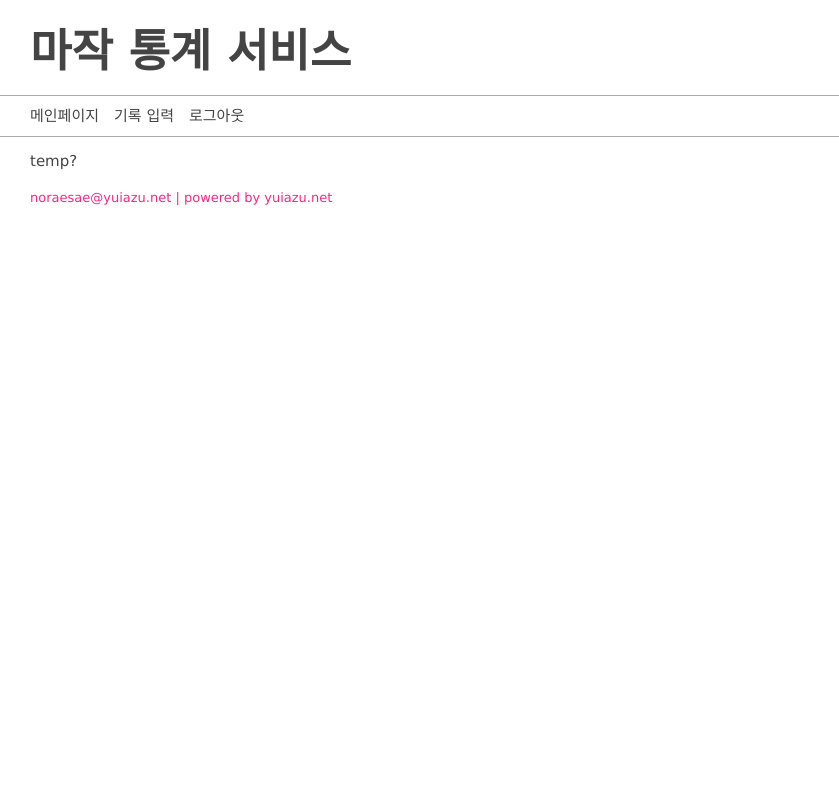
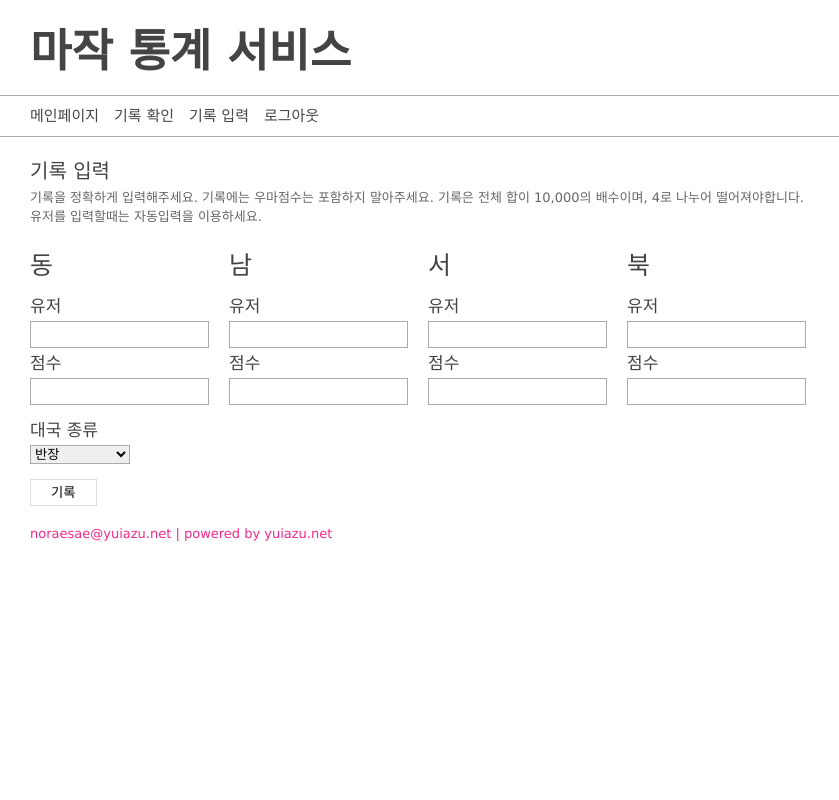
Before and after one commit to hatashiro/mahjong-statistics, a Django app: page /submit_record in a window 1280 px wide. Shown: the whole page, without its empty margins (0-839 px from the left). Run offline with Django 3.2, Linux system fonts and the light colour scheme; the visitor is signed in with stand-in values (Sample User, id 1); data comes from the database, SQL or seed files in the repository; some libraries are stand-ins or nearby versions.

Commit message:
Finish submit_record page.
Committed by noraesae.

+ start records page.

```diff
--- a/mahjong/mahjong/urls.py
+++ b/mahjong/mahjong/urls.py
@@ -18,6 +18,7 @@ urlpatterns = patterns('',
     url(r'^$', 'pages.views.index'),
     url(r'^login$', 'pages.views.login'),
     url(r'^submit_record$', 'pages.views.submit_record'),
+    url(r'^records$', 'pages.views.records'),
 
     # auth proc urls
     url(r'^login_proc$', 'auths.views.login_proc'),
--- a/mahjong/pages/views.py
+++ b/mahjong/pages/views.py
@@ -28,10 +28,10 @@ def submit_record(request):
         record = None
 
     if record:
-        tonn = record.players.get(kaze="동")
-        nann = record.players.get(kaze="남")
-        sha = record.players.get(kaze="서")
-        pei = record.players.get(kaze="북")
+        tonn = record.player_set.get(kaze="동")
+        nann = record.player_set.get(kaze="남")
+        sha = record.player_set.get(kaze="서")
+        pei = record.player_set.get(kaze="북")
 
         players = {
             "tonn": tonn,
@@ -43,3 +43,7 @@ def submit_record(request):
         players = None
 
     return render(request, 'pages/submit_record.html', {'record': record, 'players': players})
+
+@login_required
+def records(request):
+    return render(request, 'pages/records.html', {})
--- a/mahjong/templates/base.html
+++ b/mahjong/templates/base.html
@@ -3,9 +3,8 @@
         <meta http-equiv="Content-Type" content="text/html; charset=UTF-8" />
         <title>마작 통계 서비스</title>
         <script src="https://ajax.googleapis.com/ajax/libs/jquery/1.7.2/jquery.min.js" type='text/javascript'></script>
-        <!-- not used now.
         <script src="https://ajax.googleapis.com/ajax/libs/jqueryui/1.8.18/jquery-ui.min.js" type='text/javascript'></script>
-        -->
+        <link rel="stylesheet" href="http://ajax.googleapis.com/ajax/libs/jqueryui/1.8.18/themes/ui-lightness/jquery-ui.css" type="text/css" media="all" />
         <link href='/static/css/base.css' rel='stylesheet' type='text/css' />
         {% block header %}{% endblock %}
     </head>
--- a/mahjong/templates/base/menu.html
+++ b/mahjong/templates/base/menu.html
@@ -1,4 +1,5 @@
 <a class='menu_item' href='/'>메인페이지</a>
+<a class='menu_item' href='/records'>기록 확인</a>
 {% if perms.records.submit_records %}
 <a class='menu_item' href='/submit_record'>기록 입력</a>
 {% endif %}
--- a/mahjong/templates/pages/submit_record.html
+++ b/mahjong/templates/pages/submit_record.html
@@ -1,4 +1,109 @@
 {% extends "base.html" %}
+{% block header %}
+<link href='/static/css/submit_record.css' rel='stylesheet' type='text/css' />
+{% endblock %}
 {% block contents %}
-    <div>temp?</div>
+    <div class='subtitle'>기록 입력</div>
+    <div class='description'>기록을 정확하게 입력해주세요. 기록에는 우마점수는 포함하지 말아주세요. 기록은 전체 합이 10,000의 배수이며, 4로 나누어 떨어져야합니다.<br/>유저를 입력할때는 자동입력을 이용하세요.</div>
+    <form action='/{% if record %}modify{% else %}submit{% endif %}_record_proc' method='post' class='form record_form'>{% csrf_token %}
+        {% if record %}<input type='hidden' value='{{ record.id }}' name='rid' />{% endif %}
+        <div class='kaze'>
+            <div class='kaze_type'>동</div>
+            <div class='tag'>유저</div>
+            <div class='input'><input type='text' class='text' value='{{ players.tonn.user.first_name }}' name='tonn_username' tabindex='1'/></div>
+            <div class='tag'>점수</div>
+            <div class='input'><input type='text' class='text' value='{{ players.tonn.point }}' name='tonn_score' tabindex='5'/></div>
+        </div>
+        <div class='kaze'>
+            <div class='kaze_type'>남</div>
+            <div class='tag'>유저</div>
+            <div class='input'><input type='text' class='text' value='{{ players.nann.user.first_name }}' name='nann_username' tabindex='2'/></div>
+            <div class='tag'>점수</div>
+            <div class='input'><input type='text' class='text' value='{{ players.nann.point }}' name='nann_score' tabindex='6'/></div>
+        </div>
+        <div class='kaze'>
+            <div class='kaze_type'>서</div>
+            <div class='tag'>유저</div>
+            <div class='input'><input type='text' class='text' value='{{ players.sha.user.first_name }}' name='sha_username' tabindex='3'/></div>
+            <div class='tag'>점수</div>
+            <div class='input'><input type='text' class='text' value='{{ players.sha.point }}' name='sha_score' tabindex='7'/></div>
+        </div>
+        <div class='kaze'>
+            <div class='kaze_type'>북</div>
+            <div class='tag'>유저</div>
+            <div class='input'><input type='text' class='text' value='{{ players.pei.user.first_name }}' name='pei_username' tabindex='4'/></div>
+            <div class='tag'>점수</div>
+            <div class='input'><input type='text' class='text' value='{{ players.pei.point }}' name='pei_score' tabindex='8'/></div>
+        </div>
+        <div class='match_type'>
+            <div class='tag'>대국 종류</div>
+            <select name='match_type' tabindex='9'>
+                <option value='1' {% if record.match_type == 1 %}selected='selected'{% endif %}>동풍</option>
+                <option value='2' {% if record.match_type == 2 or not record %}selected='selected'{% endif %}>반장</option>
+            </select>
+        </div>
+        <div class='input' style='margin-top:15px;'>
+            <input type='button' class='button' value='기록' tabindex='10' onclick='this.form.submit()'/>
+        </div>
+    </form>
 {% endblock %}
+{% block additional %}
+<script type='text/javascript'>
+    function setNumberOnly(input) {
+        $(input).keypress(function(e) {
+            var charCode = (e.which) ? e.which : e.keyCode;
+            if (charCode > 31 && (charCode < 48 || charCode > 57)) {
+                return false;
+            }
+        });
+        $(input).keydown(function(e) {
+            var charCode = (e.which) ? e.which : e.keyCode;
+            if (charCode > 31 && (charCode < 48 || charCode > 57)) {
+                return false;
+            }
+        });
+        $(input).keyup(function(e) {
+            var charCode = (e.which) ? e.which : e.keyCode;
+            if (charCode > 31 && (charCode < 48 || charCode > 57)) {
+                return false;
+            }
+        });
+    }
+    $(function() {
+        // user list source
+        var userlist = [];
+        $.ajax({
+            url: '/xml/users',
+            type: 'GET',
+            success: function(xml) {
+                $('user', xml).each(function() {
+                    userlist.push($(this).attr('first_name'));
+                });
+
+                // autocomplete
+                $('input[name="tonn_username"]').autocomplete({
+                    minLength: 0,
+                    source: userlist
+                });
+                $('input[name="nann_username"]').autocomplete({
+                    minLength: 0,
+                    source: userlist
+                });
+                $('input[name="sha_username"]').autocomplete({
+                    minLength: 0,
+                    source: userlist
+                });
+                $('input[name="pei_username"]').autocomplete({
+                    minLength: 0,
+                    source: userlist
+                });
+            }
+        });
+
+        setNumberOnly('input[name="tonn_score"]');
+        setNumberOnly('input[name="nann_score"]');
+        setNumberOnly('input[name="sha_score"]');
+        setNumberOnly('input[name="pei_score"]');
+    });
+</script>
+{% endblock %}
--- /dev/null
+++ b/static/css/submit_record.css
@@ -0,0 +1,23 @@
+.record_form {
+    margin-top:20px;
+}
+.record_form .kaze {
+    float:left;
+    margin-right:20px;
+}
+.record_form .kaze .kaze_type {
+    font-size: 25px;
+    margin-bottom: 10px;
+}
+.record_form .match_type {
+    padding-top:10px;
+    clear:both;
+    width:100%;
+}
+.record_form .match_type select {
+    margin: 0px;
+    padding: 0px;
+    line-height: 25px;
+    border: 1px solid #AAA;
+    width: 100px;
+}
```
Also changed, not shown: mahjong/records/models.py (+6 -6 lines), mahjong/records/views.py (+12 -12 lines), mahjong/templates/pages/records.html (added, +8 -0 lines), static/css/records.css (added).
